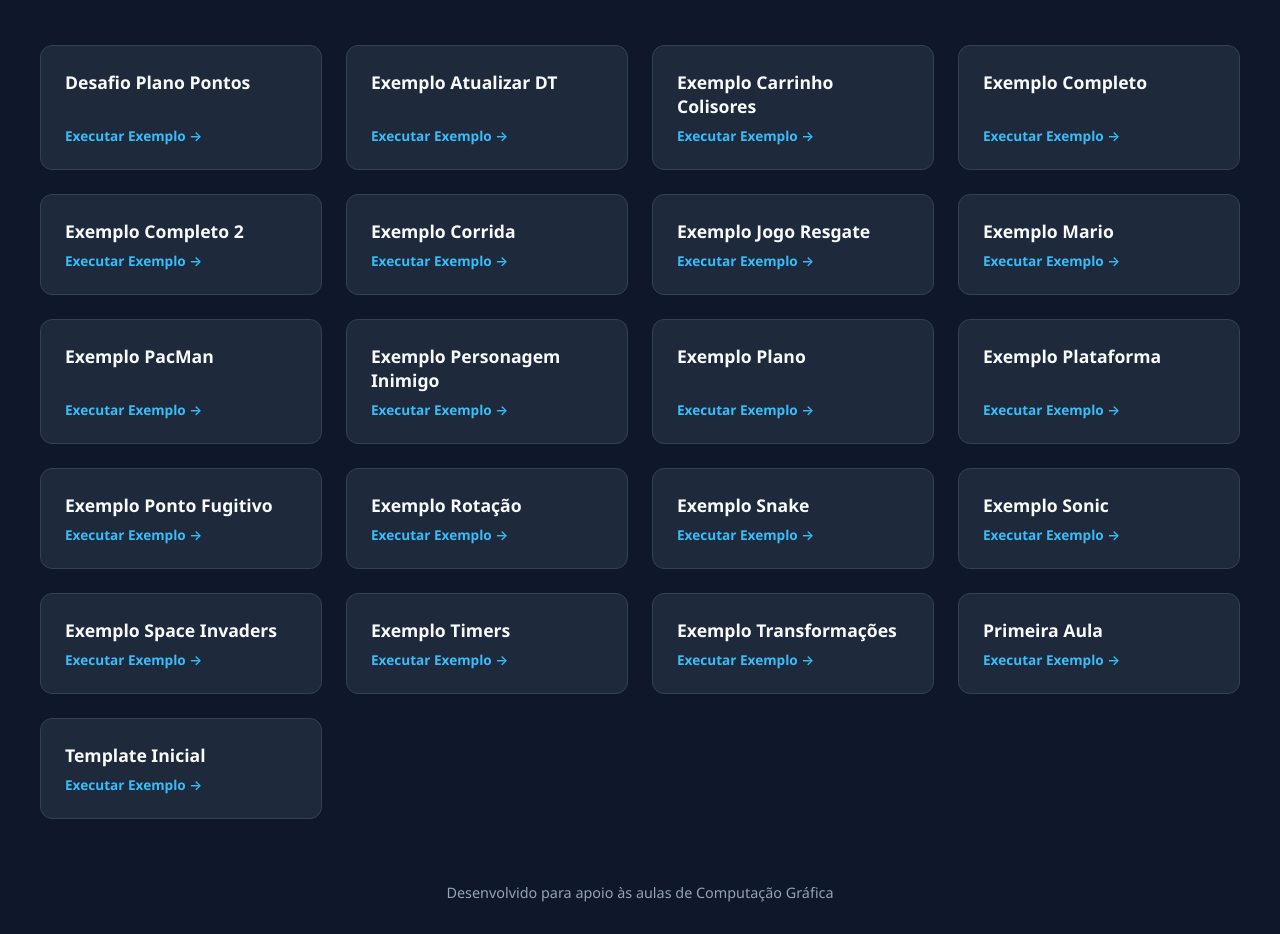
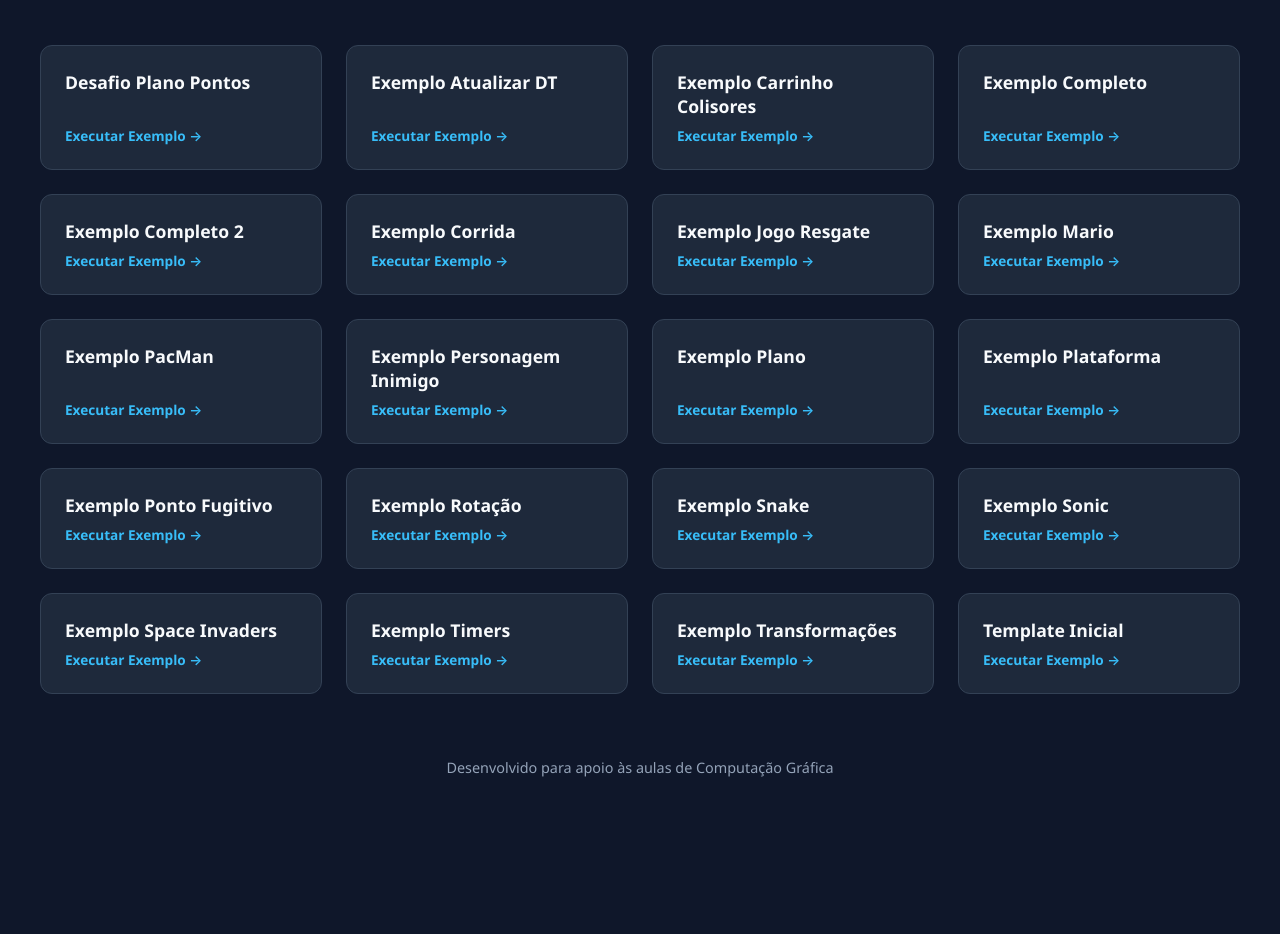
Before and after one commit to rissetti/JS_CG_2D_API, a plain HTML site: page index.html in a window 1280 px wide. Shown: the part 122-1056 px from the top of the page. After the commit the page ends 931 px from the top, so only its background shows below. Drawn offline with Linux system fonts and the light colour scheme.

Commit message:
Update index.html

```diff
--- a/index.html
+++ b/index.html
@@ -176,10 +176,6 @@
             <h3>Exemplo Transformações</h3>
             <span>Executar Exemplo →</span>
         </a>
-        <a class="card" href="./PrimeiraAula/">
-            <h3>Primeira Aula</h3>
-            <span>Executar Exemplo →</span>
-        </a>
         <a class="card" href="./TemplateInicial/">
             <h3>Template Inicial</h3>
             <span>Executar Exemplo →</span>
```
